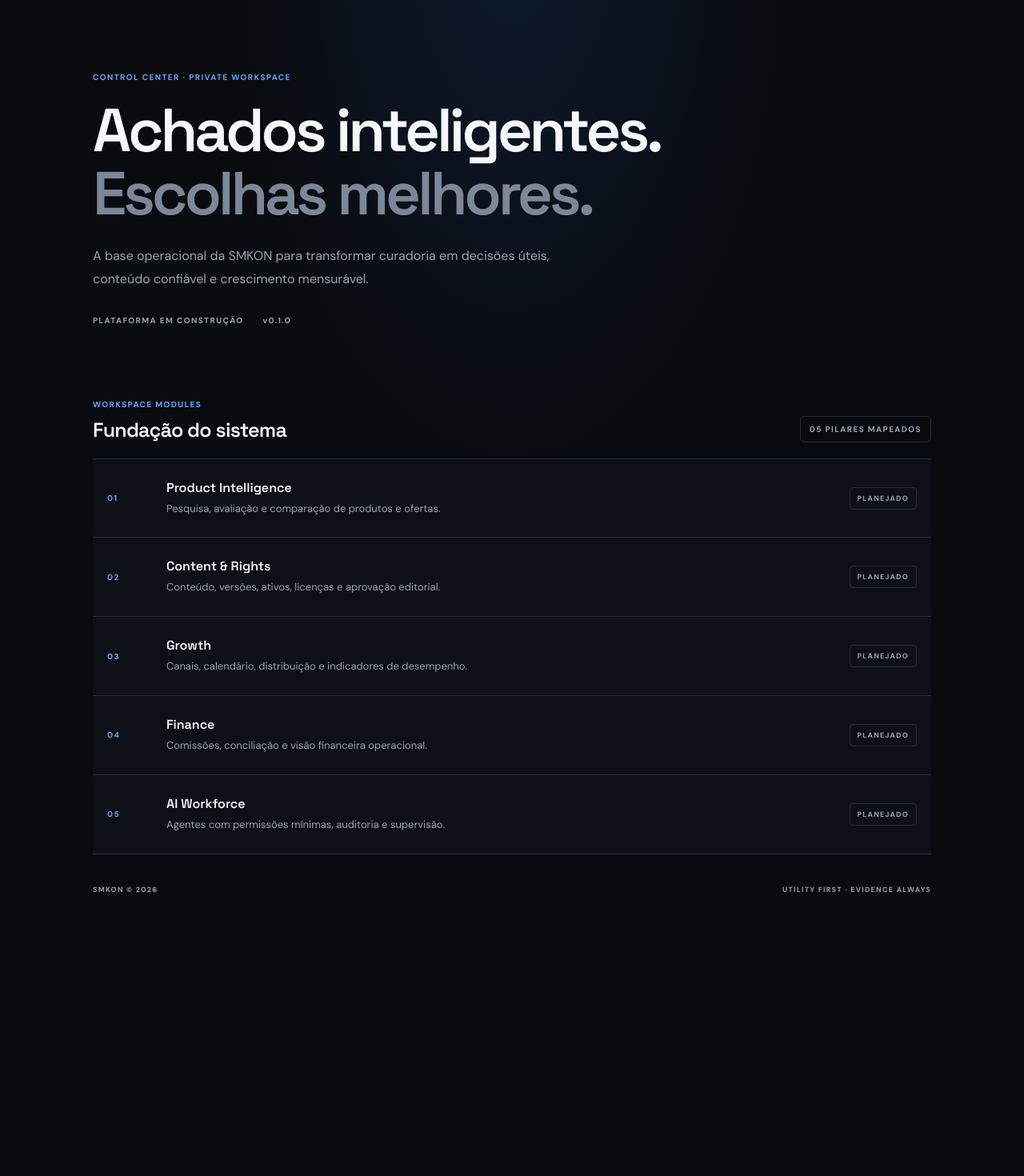
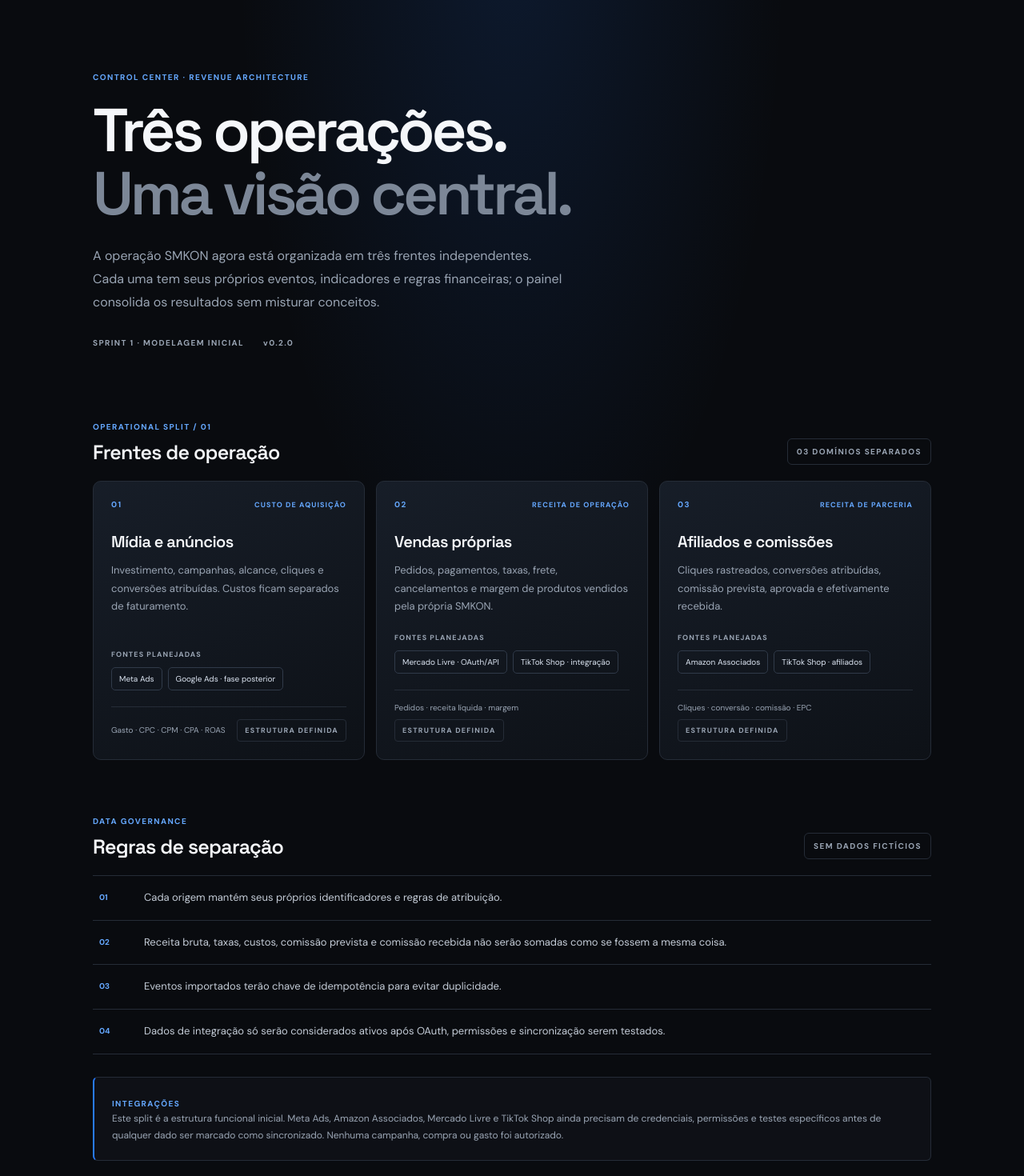
Before and after one commit to smklj/smkon, a Next.js app: page / in a window 1280 px wide. Shown: the part 100-1570 px from the top of the page at 80% size. Before the commit the page ends 1264 px from the top, so only its background shows below. Built offline with nearby package versions, Linux system fonts and the light colour scheme.

Commit message:
feat: show separated revenue streams in control center

```diff
--- a/src/app/page.tsx
+++ b/src/app/page.tsx
@@ -1,11 +1,15 @@
 import Link from "next/link";
 
-const pillars = [
-  { number: "01", title: "Product Intelligence", description: "Pesquisa, avaliação e comparação de produtos e ofertas." },
-  { number: "02", title: "Content & Rights", description: "Conteúdo, versões, ativos, licenças e aprovação editorial." },
-  { number: "03", title: "Growth", description: "Canais, calendário, distribuição e indicadores de desempenho." },
-  { number: "04", title: "Finance", description: "Comissões, conciliação e visão financeira operacional." },
-  { number: "05", title: "AI Workforce", description: "Agentes com permissões mínimas, auditoria e supervisão." }
+const streams = [
+  { id: "01", name: "Mídia e anúncios", type: "CUSTO DE AQUISIÇÃO", description: "Investimento, campanhas, alcance, cliques e conversões atribuídas. Custos ficam separados de faturamento.", sources: ["Meta Ads", "Google Ads · fase posterior"], metric: "Gasto · CPC · CPM · CPA · ROAS" },
+  { id: "02", name: "Vendas próprias", type: "RECEITA DE OPERAÇÃO", description: "Pedidos, pagamentos, taxas, frete, cancelamentos e margem de produtos vendidos pela própria SMKON.", sources: ["Mercado Livre · OAuth/API", "TikTok Shop · integração"], metric: "Pedidos · receita líquida · margem" },
+  { id: "03", name: "Afiliados e comissões", type: "RECEITA DE PARCERIA", description: "Cliques rastreados, conversões atribuídas, comissão prevista, aprovada e efetivamente recebida.", sources: ["Amazon Associados", "TikTok Shop · afiliados"], metric: "Cliques · conversão · comissão · EPC" }
+];
+const controls = [
+  "Cada origem mantém seus próprios identificadores e regras de atribuição.",
+  "Receita bruta, taxas, custos, comissão prevista e comissão recebida não serão somadas como se fossem a mesma coisa.",
+  "Eventos importados terão chave de idempotência para evitar duplicidade.",
+  "Dados de integração só serão considerados ativos após OAuth, permissões e sincronização serem testados."
 ];
 
 export default function Home() {
@@ -13,31 +17,40 @@ export default function Home() {
     <main className="shell">
       <header className="topbar">
         <Link className="brand" href="/" aria-label="SMKON início"><span className="brand-mark">S</span><span>SMKON</span></Link>
-        <span className="environment"><i /> FOUNDATION / SPRINT 0</span>
+        <span className="environment"><i /> CONTROL CENTER / SPLIT 01</span>
       </header>
-
       <section className="hero">
-        <p className="eyebrow">CONTROL CENTER · PRIVATE WORKSPACE</p>
-        <h1>Achados inteligentes.<br /><span>Escolhas melhores.</span></h1>
-        <p className="intro">A base operacional da SMKON para transformar curadoria em decisões úteis, conteúdo confiável e crescimento mensurável.</p>
-        <div className="hero-meta"><span>PLATAFORMA EM CONSTRUÇÃO</span><span>v0.1.0</span></div>
+        <p className="eyebrow">CONTROL CENTER · REVENUE ARCHITECTURE</p>
+        <h1>Três operações.<br /><span>Uma visão central.</span></h1>
+        <p className="intro">A operação SMKON agora está organizada em três frentes independentes. Cada uma tem seus próprios eventos, indicadores e regras financeiras; o painel consolida os resultados sem misturar conceitos.</p>
+        <div className="hero-meta"><span>SPRINT 1 · MODELAGEM INICIAL</span><span>v0.2.0</span></div>
       </section>
-
       <section className="section-heading">
-        <div><p className="eyebrow">WORKSPACE MODULES</p><h2>Fundação do sistema</h2></div>
-        <span className="status">05 PILARES MAPEADOS</span>
+        <div><p className="eyebrow">OPERATIONAL SPLIT / 01</p><h2>Frentes de operação</h2></div>
+        <span className="status">03 DOMÍNIOS SEPARADOS</span>
       </section>
-
-      <section className="modules" aria-label="Módulos planejados">
-        {pillars.map((pillar) => (
-          <article className="module" key={pillar.number}>
-            <span className="module-number">{pillar.number}</span>
-            <div><h3>{pillar.title}</h3><p>{pillar.description}</p></div>
-            <span className="module-state">PLANEJADO</span>
+      <section className="streams" aria-label="Frentes de operação">
+        {streams.map((stream) => (
+          <article className="stream" key={stream.id}>
+            <div className="stream-top"><span className="module-number">{stream.id}</span><span className="stream-type">{stream.type}</span></div>
+            <h3>{stream.name}</h3>
+            <p className="stream-description">{stream.description}</p>
+            <div className="stream-sources"><span className="field-label">FONTES PLANEJADAS</span><div className="source-list">{stream.sources.map((source) => <span className="source-chip" key={source}>{source}</span>)}</div></div>
+            <div className="stream-bottom"><span>{stream.metric}</span><span className="module-state">ESTRUTURA DEFINIDA</span></div>
           </article>
         ))}
       </section>
-
+      <section className="section-heading integration-heading">
+        <div><p className="eyebrow">DATA GOVERNANCE</p><h2>Regras de separação</h2></div>
+        <span className="status">SEM DADOS FICTÍCIOS</span>
+      </section>
+      <section className="controls">
+        {controls.map((control, index) => <div className="control-row" key={control}><span>{String(index + 1).padStart(2, "0")}</span><p>{control}</p></div>)}
+      </section>
+      <section className="integration-note">
+        <span className="eyebrow">INTEGRAÇÕES</span>
+        <p>Este split é a estrutura funcional inicial. Meta Ads, Amazon Associados, Mercado Livre e TikTok Shop ainda precisam de credenciais, permissões e testes específicos antes de qualquer dado ser marcado como sincronizado. Nenhuma campanha, compra ou gasto foi autorizado.</p>
+      </section>
       <footer><span>SMKON © {new Date().getFullYear()}</span><span>UTILITY FIRST · EVIDENCE ALWAYS</span></footer>
     </main>
   );
```
